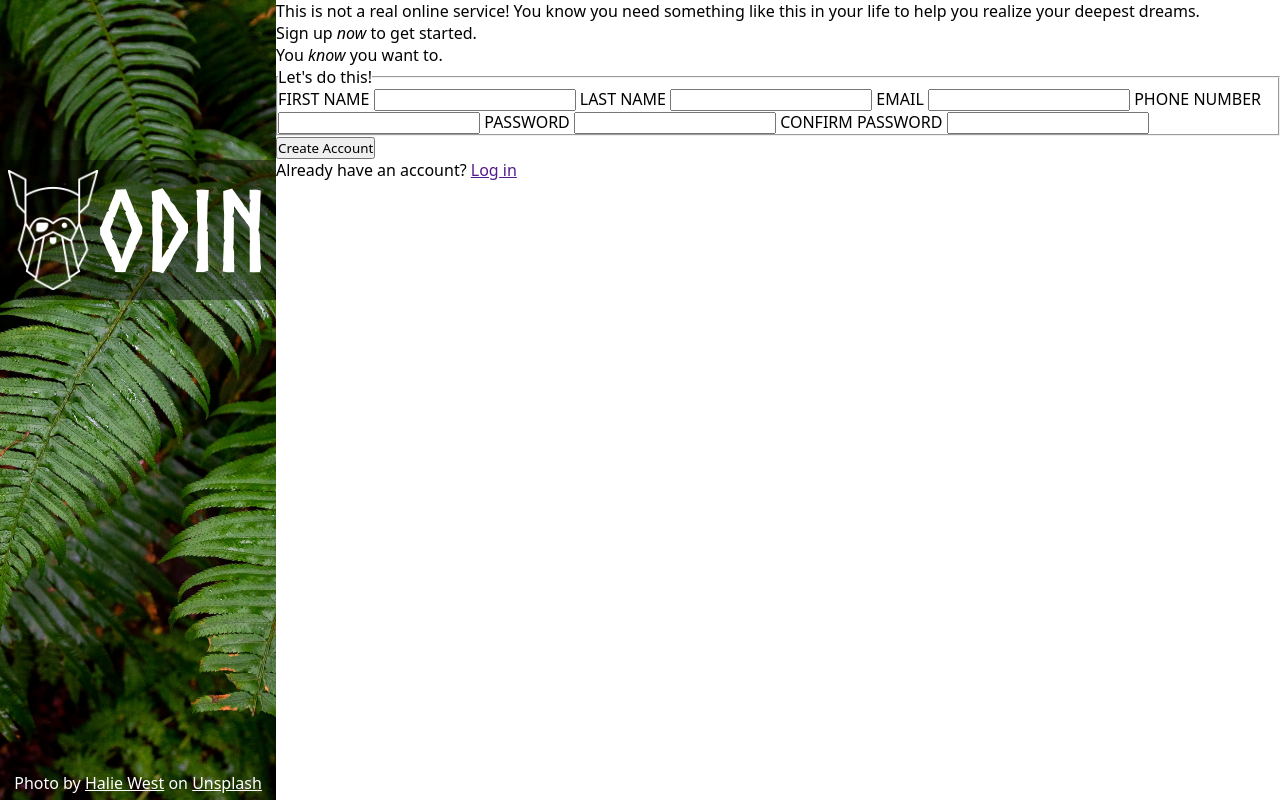
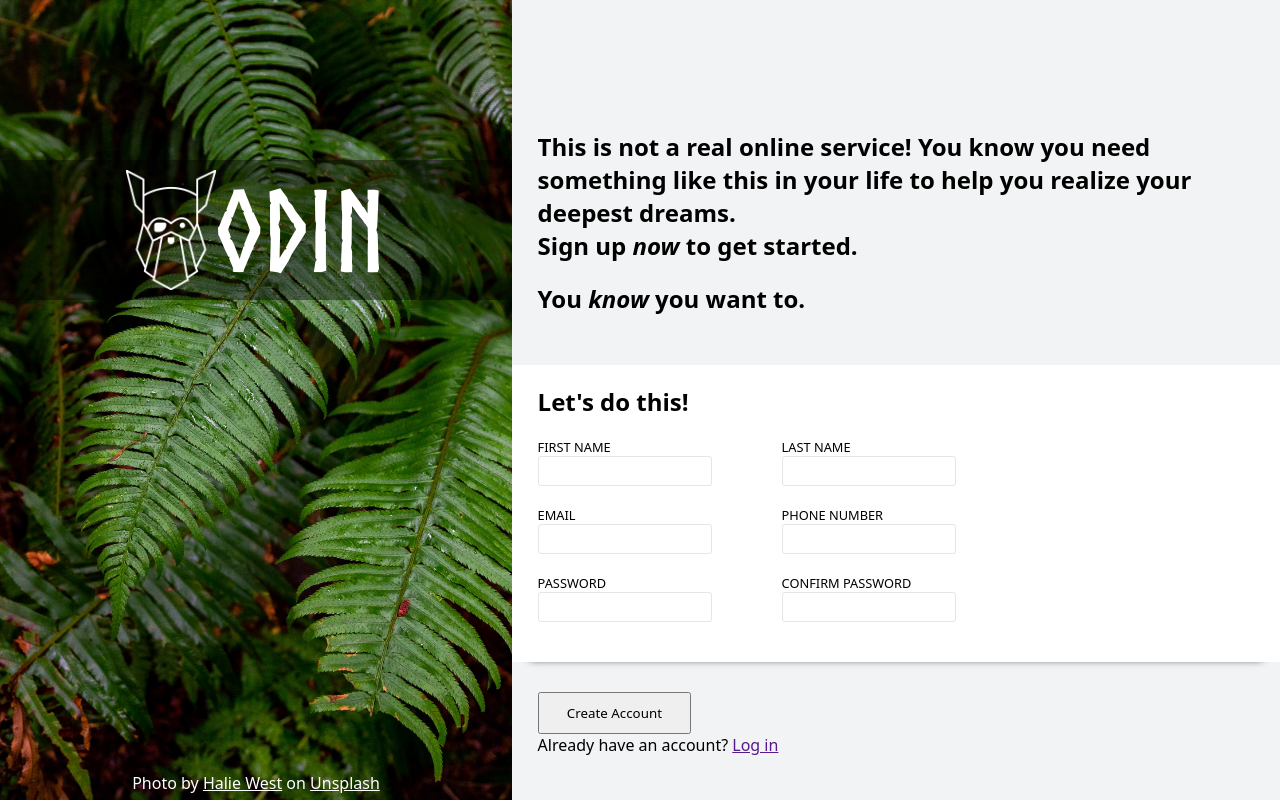
Before and after one commit to JRSasan/sign-up-form, a plain HTML site: page index.html in a window 1280 px wide. Drawn offline with Linux system fonts and the light colour scheme.

Commit message:
Finished the css for the form field

```diff
--- a/index.html
+++ b/index.html
@@ -16,36 +16,46 @@
             <p>Photo by <span>Halie West</span> on <a href="https://unsplash.com/photos/green-leaf-plant-in-close-up-photography-25xggax4bSA" target="_blank">Unsplash</a></p>
         </div>
         <div class="form-content">
-            <div class="form-heading">
+            <div class="form-heading left-gap">
                 <p>This is not a real online service! You know you need something like this in your life to help you realize your deepest dreams.</p>
                 <p>Sign up <em>now</em> to get started.</p>
                 <p>You <em>know</em> you want to.</p>
             </div>
 
-            <div class="form-inputs">
-                <form action = "">
+            <div class="form-inputs left-gap">
+                <form action = "" id="form">
                     <fieldset>
                         <legend>Let's do this!</legend>
+                        <div class="data-field">
                             <label for="first-name">FIRST NAME</label>
                             <input type="text" id="first-name" name="first-name">
+                        </div>
+                        <div class="data-field">
                             <label for="last-name">LAST NAME</label>
                             <input type="text" id="last-name" name="last-name">
+                        </div>
+                        <div class="data-field">
                             <label for="email">EMAIL</label>
                             <input type="email" id="email" name="email">
+                        </div>
+                        <div class="data-field">
                             <label for="phone-number">PHONE NUMBER</label>
                             <input type="number" id="phone-number" name="phone-number">
+                        </div>
+                        <div class="data-field">
                             <label for="password">PASSWORD</label>
                             <input type="password" id="password" name="password">
+                        </div>
+                        <div class="data-field">
                             <label for="confirm-password">CONFIRM PASSWORD</label>
                             <input type="password" id="confirm-password" name="confirm-password">
+                        </div>
                     </fieldset>
-
-                    <button type="submit">Create Account</button>
-
                 </form>
             </div>
 
-            <p>Already have an account? <a href="">Log in</a></p>
+            <button type="submit" id="form">Create Account</button>
+            <p class="left-gap">Already have an account? <a href="">Log in</a></p>
         </div>
     </main>
 </body>
--- a/style.css
+++ b/style.css
@@ -62,3 +62,76 @@ main {
 .odin {
     height: 15vh;
 }
+
+/* Right side */
+
+.form-content {
+    width: 60vw;
+    display: flex;
+    flex-direction: column;
+    background-color: #F2F3F4;
+}
+
+.left-gap {
+    padding-left: 2vw;
+}
+
+.form-heading {
+    padding-top: 130px;
+    padding-bottom: 50px;
+    font-size: 1.5rem;
+    font-weight: 700;
+}
+
+.form-heading p:last-of-type {
+    margin-top: 20px;
+}
+
+.form-inputs {
+    background-color: white;
+    margin-bottom: 30px;
+    box-shadow: 0px 15px 8px -18px #111
+}
+
+.form-inputs form {
+    max-width: 50vw;
+}
+
+.form-inputs fieldset {
+    display: flex;
+    flex-wrap: wrap;
+    gap: 20px;
+    border: 0;
+    margin-top: 20px;
+    margin-bottom: 40px;
+}
+
+legend {
+    font-size: 1.5rem;
+    font-weight: 700;
+    margin-bottom: 20px;
+}
+
+.data-field {
+    display: flex;
+    flex-direction: column;
+    width: 35%;
+}
+
+.data-field input {
+    padding: 5px;
+    margin-right: 50px;
+    border: 1px solid #E4E5E6;
+    border-radius: 3px;
+}
+
+.data-field label {
+    font-size: 0.8rem;
+    font-weight: 500;
+}
+
+button {
+    width: 20%;
+    margin-left: 2vw;
+    padding: 10px;
+}
```
Lines whose indentation alone changed are shown as unchanged.
